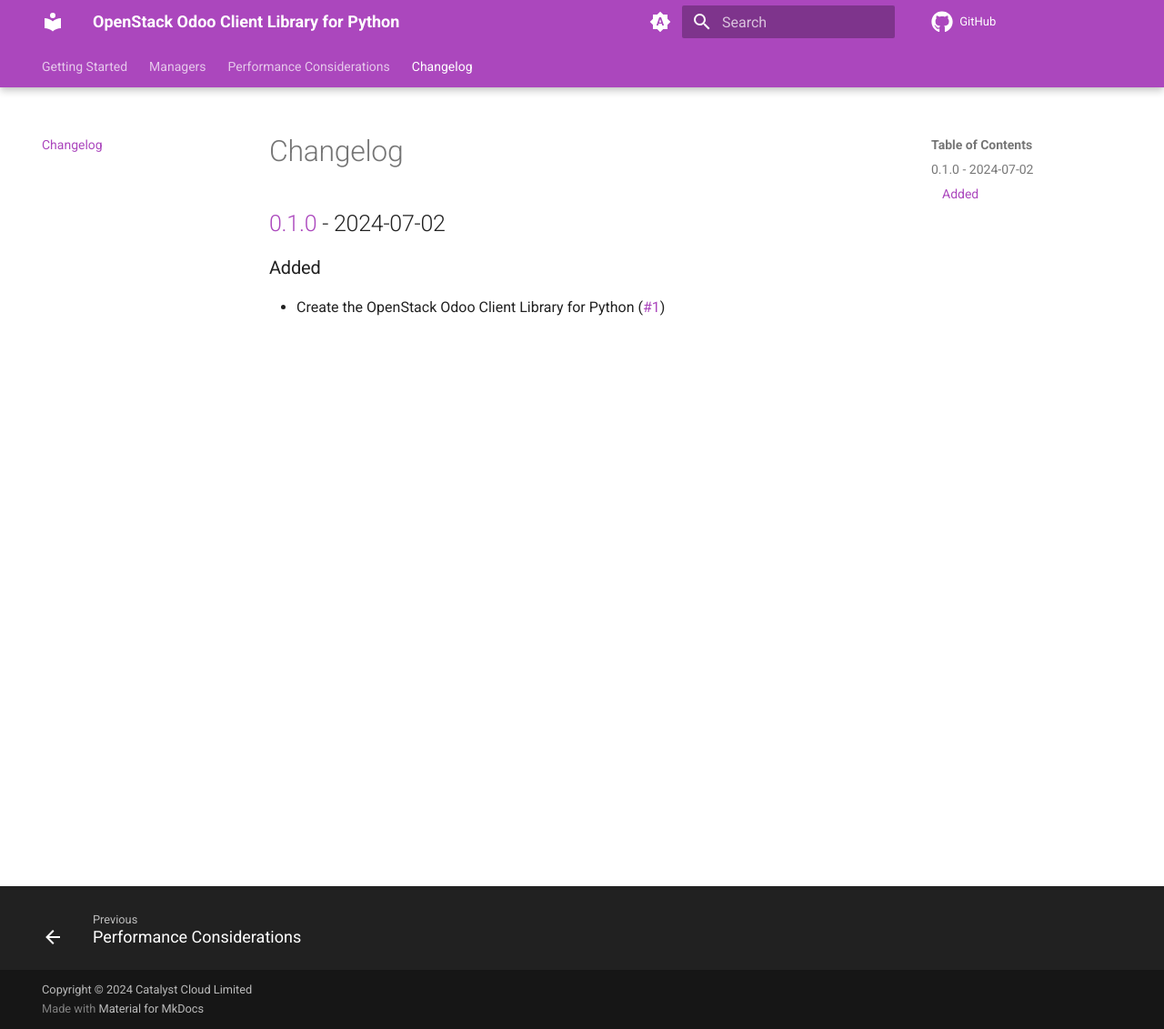
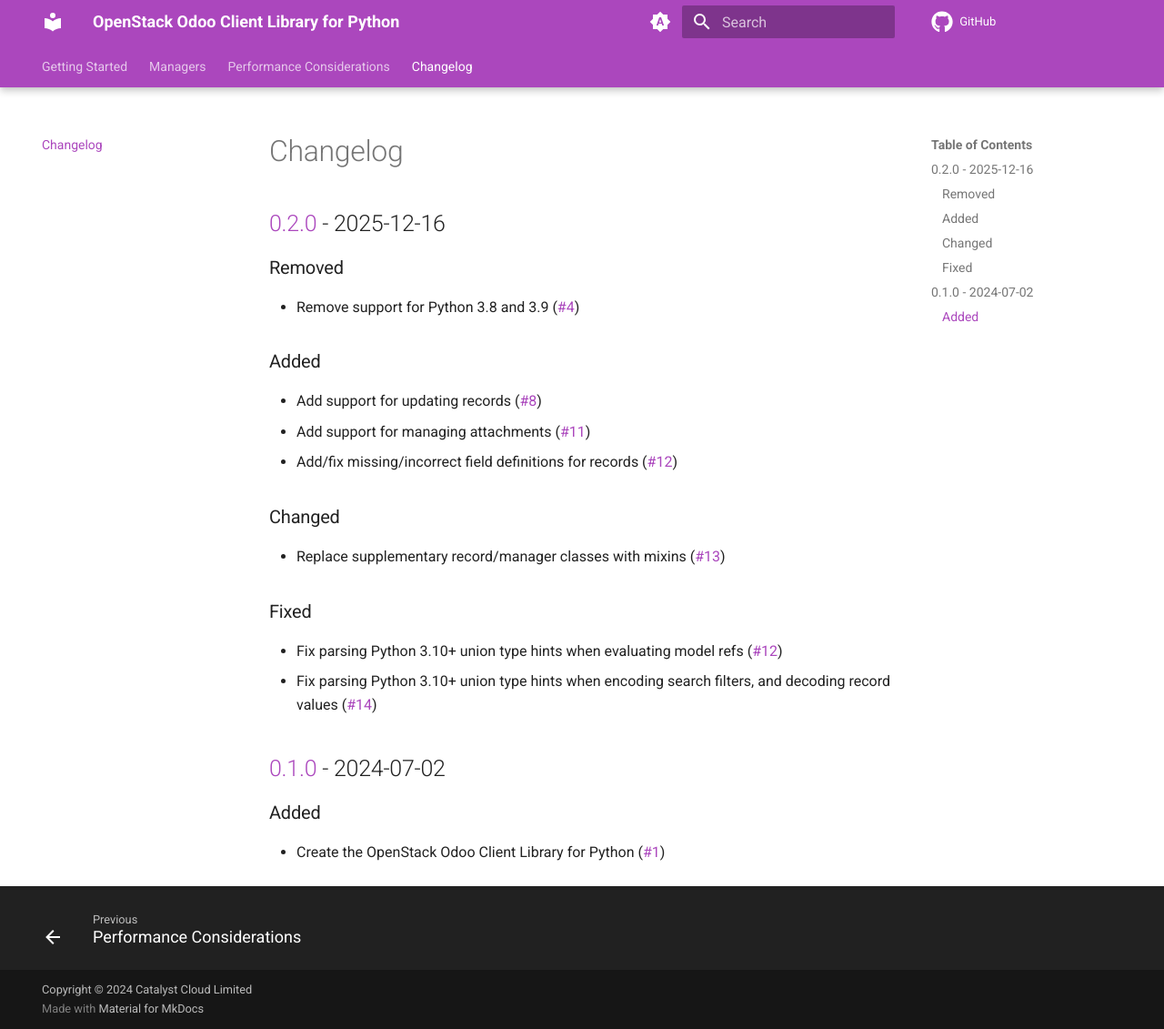
Before and after one commit to catalyst-cloud/python-openstack-odooclient, an MkDocs documentation site: the page built from docs/changelog.md, in a window 1280 px wide and 1131 px high. Shown: the whole window at 91% size. Built offline with MkDocs 1.6.1 and Material for MkDocs 9.7.7, drawn with Linux system fonts in a browser that asks for light colours; comment, search, counter and statistics services are not loaded; the version menu is left out.

Commit message:
Tag v0.2.0 (#15)
Co-authored-by: Callum Dickinson <callum.dickinson@catalystcloud.nz>

```diff
--- a/docs/changelog.md
+++ b/docs/changelog.md
@@ -1,6 +1,28 @@
 # Changelog
 
 <!-- towncrier release notes start -->
+
+## [0.2.0](https://github.com/catalyst-cloud/python-openstack-odooclient/releases/tag/0.2.0) - 2025-12-16
+
+### Removed
+
+- Remove support for Python 3.8 and 3.9 ([#4](https://github.com/catalyst-cloud/python-openstack-odooclient/pull/4))
+
+### Added
+
+- Add support for updating records ([#8](https://github.com/catalyst-cloud/python-openstack-odooclient/pull/8))
+- Add support for managing attachments ([#11](https://github.com/catalyst-cloud/python-openstack-odooclient/pull/11))
+- Add/fix missing/incorrect field definitions for records ([#12](https://github.com/catalyst-cloud/python-openstack-odooclient/pull/12))
+
+### Changed
+
+- Replace supplementary record/manager classes with mixins ([#13](https://github.com/catalyst-cloud/python-openstack-odooclient/pull/13))
+
+### Fixed
+
+- Fix parsing Python 3.10+ union type hints when evaluating model refs ([#12](https://github.com/catalyst-cloud/python-openstack-odooclient/pull/12))
+- Fix parsing Python 3.10+ union type hints when encoding search filters, and decoding record values ([#14](https://github.com/catalyst-cloud/python-openstack-odooclient/pull/14))
+
 
 ## [0.1.0](https://github.com/catalyst-cloud/python-openstack-odooclient/releases/tag/0.1.0) - 2024-07-02
 
```
Also changed, not shown: changelog.d/11.added.md (deleted, +0 -1 lines), changelog.d/12.added.md (deleted, +0 -1 lines), changelog.d/12.fixed.md (deleted, +0 -1 lines), changelog.d/13.changed.md (deleted, +0 -1 lines), changelog.d/14.fixed.md (deleted, +0 -1 lines), changelog.d/4.removed.md (deleted, +0 -1 lines), changelog.d/8.added.md (deleted, +0 -1 lines).
